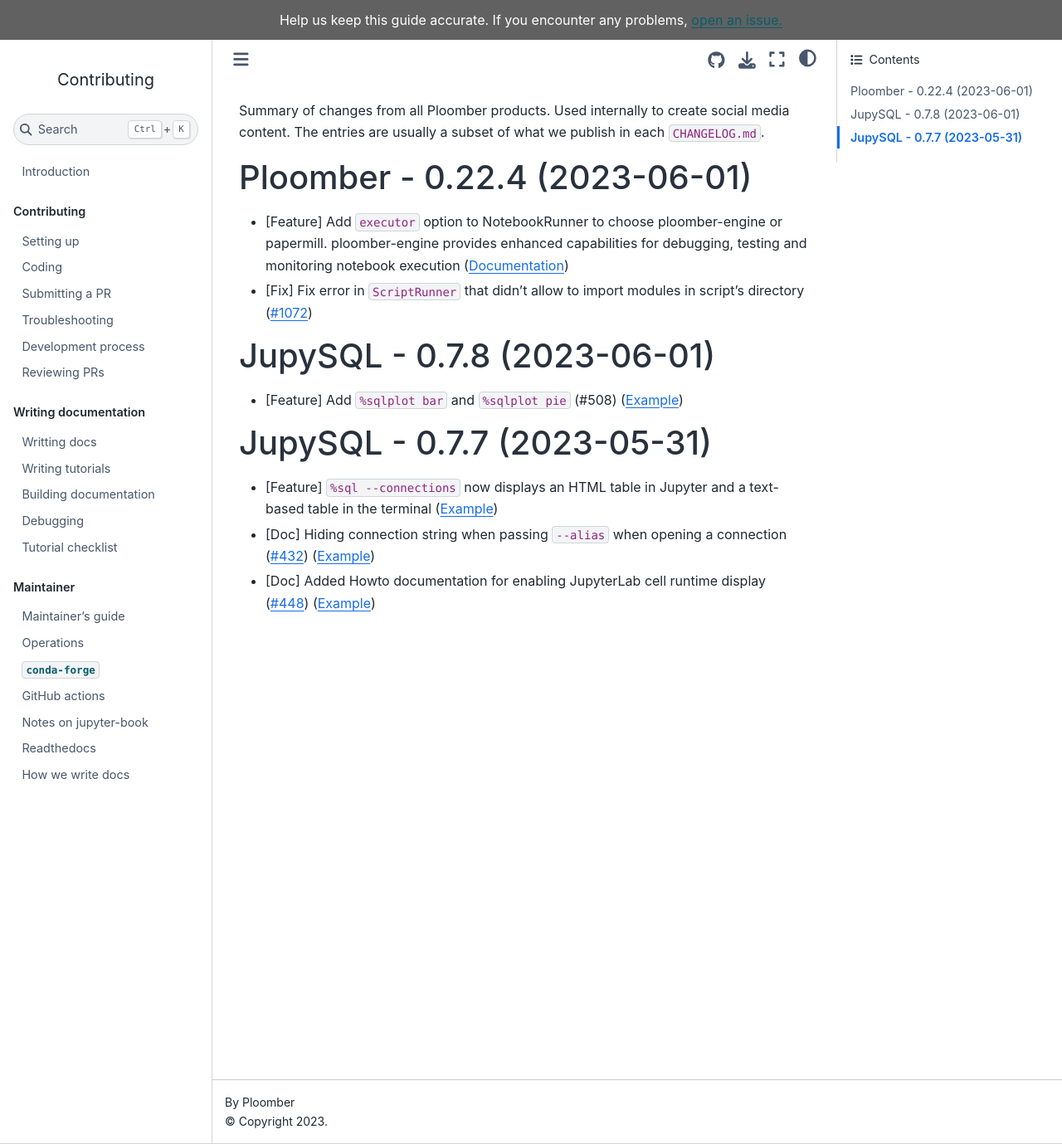
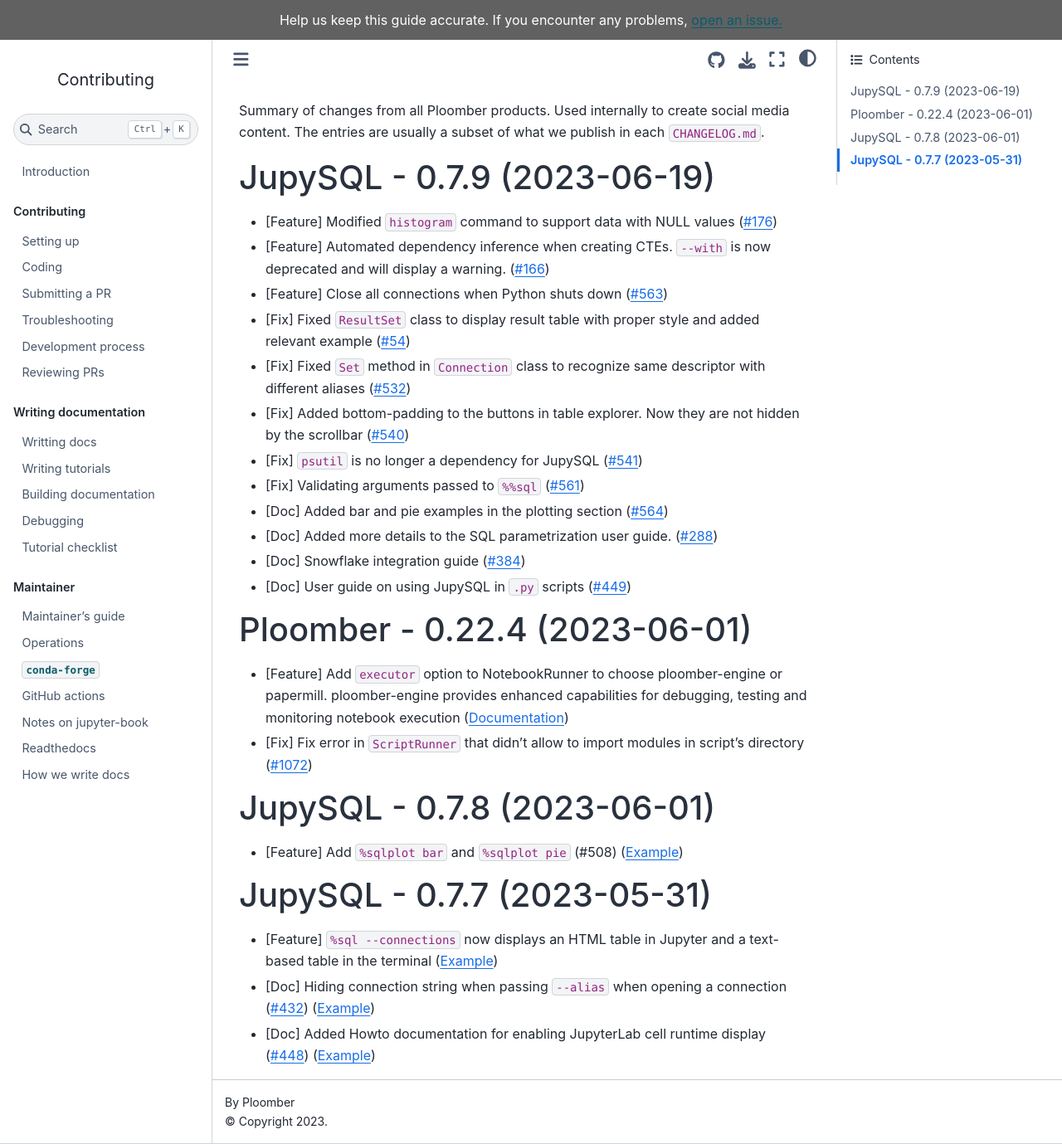
Before and after one commit to ploomber/contributing, a Jupyter Book: the page built from NEWS.md, in a window 1280 px wide and 1379 px high. Shown: the whole window at 83% size. Built offline with Jupyter Book 1.0.4 settings and Sphinx 7.4.7 and the Sphinx Book theme 1.1.4, drawn with Linux system fonts in a browser that asks for light colours.

Commit message:
Update NEWS.md

```diff
--- a/NEWS.md
+++ b/NEWS.md
@@ -1,4 +1,21 @@
 Summary of changes from all Ploomber products. Used internally to create social media content. The entries are usually a subset of what we publish in each `CHANGELOG.md`.
+
+
+## JupySQL - 0.7.9 (2023-06-19)
+
+* [Feature] Modified `histogram` command to support data with NULL values ([#176](https://github.com/ploomber/jupysql/issues/176))
+* [Feature] Automated dependency inference when creating CTEs. `--with` is now deprecated and will display a warning. ([#166](https://github.com/ploomber/jupysql/issues/166))
+* [Feature] Close all connections when Python shuts down ([#563](https://github.com/ploomber/jupysql/issues/563))
+* [Fix] Fixed `ResultSet` class to display result table with proper style and added relevant example ([#54](https://github.com/ploomber/jupysql/issues/54))
+* [Fix] Fixed `Set` method in `Connection` class to recognize same descriptor with different aliases  ([#532](https://github.com/ploomber/jupysql/issues/532))
+* [Fix] Added bottom-padding to the buttons in table explorer. Now they are not hidden by the scrollbar ([#540](https://github.com/ploomber/jupysql/issues/540))
+* [Fix] `psutil` is no longer a dependency for JupySQL ([#541](https://github.com/ploomber/jupysql/issues/541))
+* [Fix] Validating arguments passed to `%%sql` ([#561](https://github.com/ploomber/jupysql/issues/561))
+* [Doc] Added bar and pie examples in the plotting section ([#564](https://github.com/ploomber/jupysql/issues/564))
+* [Doc] Added more details to the SQL parametrization user guide. ([#288](https://github.com/ploomber/jupysql/issues/288))
+* [Doc] Snowflake integration guide ([#384](https://github.com/ploomber/jupysql/issues/384))
+* [Doc] User guide on using JupySQL in `.py` scripts ([#449](https://github.com/ploomber/jupysql/issues/449))
+
 
 ## Ploomber - 0.22.4 (2023-06-01)
 
```
